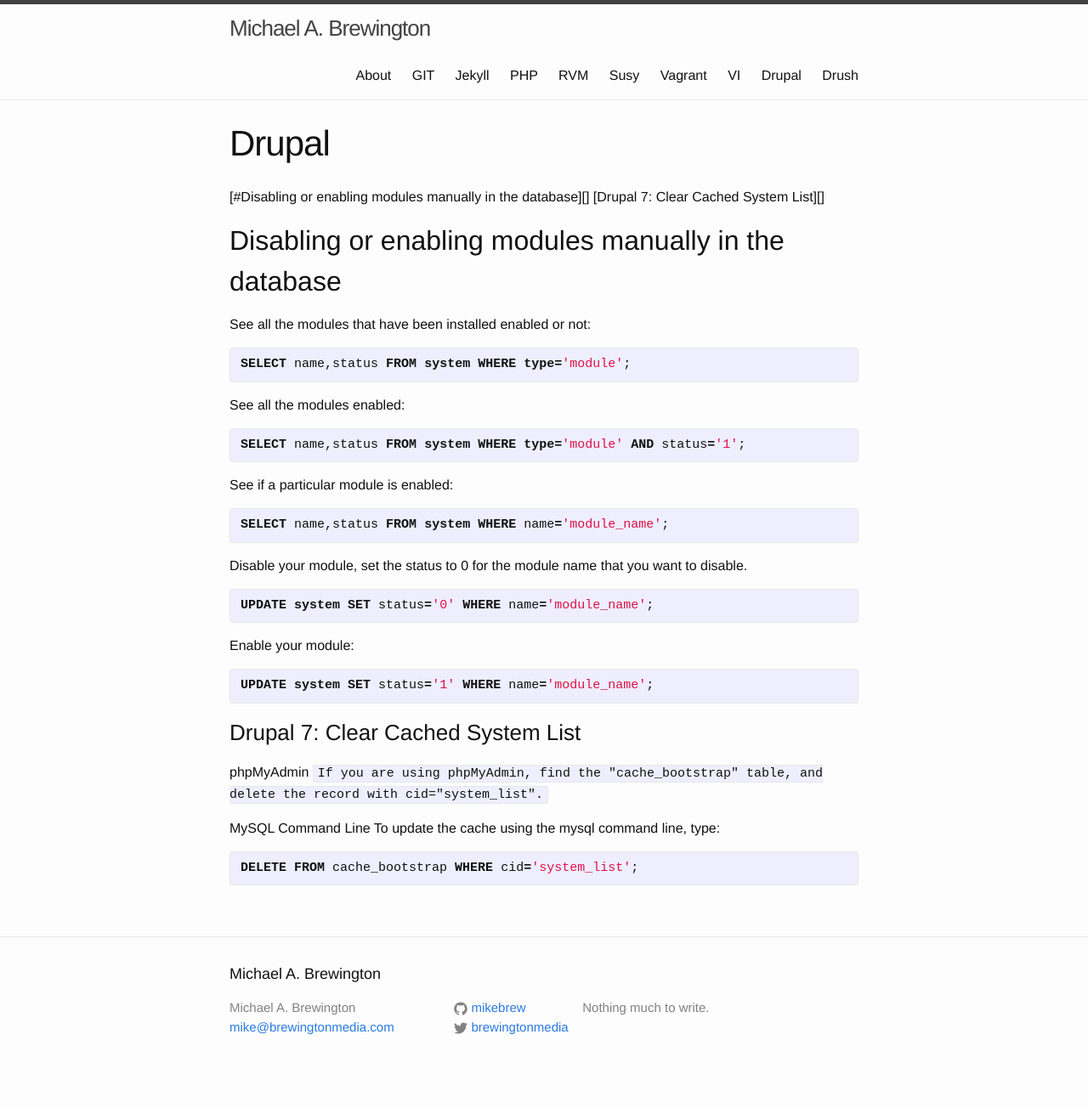
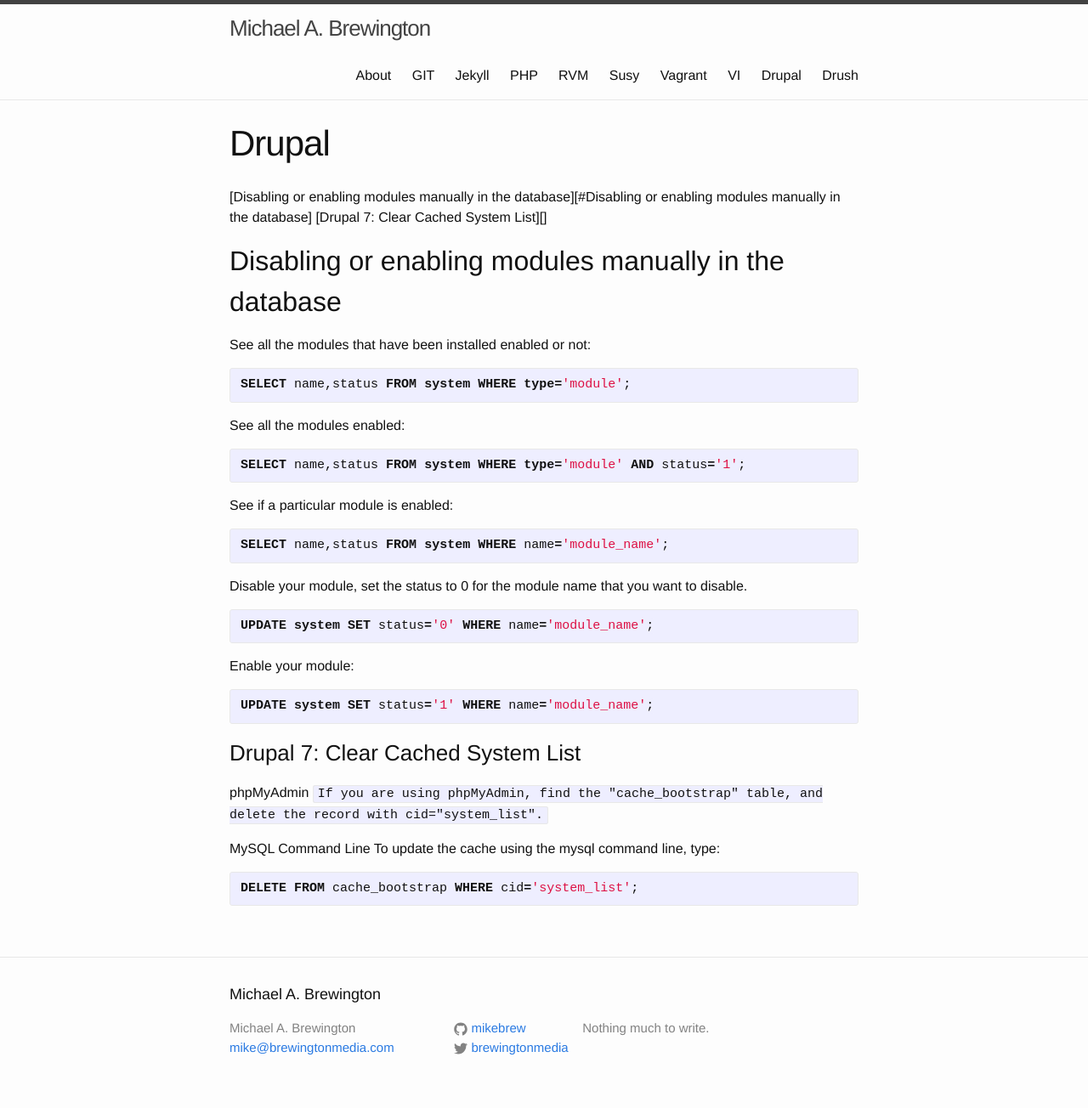
Before and after one commit to mikebrew/mikebrew.github.io, a Jekyll site: the page built from drupal.md, in a window 1280 px wide. Shown: the whole page at 85% size. Built offline with Jekyll 4.4.1, drawn with Linux system fonts in a browser that asks for light colours; before the commit the page ends 1280 px from its top, so only the background shows below that; part of the change alters nothing that is shown.

Commit message:
playing with linking

```diff
--- a/drupal.md
+++ b/drupal.md
@@ -3,7 +3,7 @@ layout: page
 title: Drupal
 permalink: /drupal/
 ---
-[#Disabling or enabling modules manually in the database][]
+[Disabling or enabling modules manually in the database][#Disabling or enabling modules manually in the database]
 [Drupal 7: Clear Cached System List][]
 
 ##Disabling or enabling modules manually in the database
```
